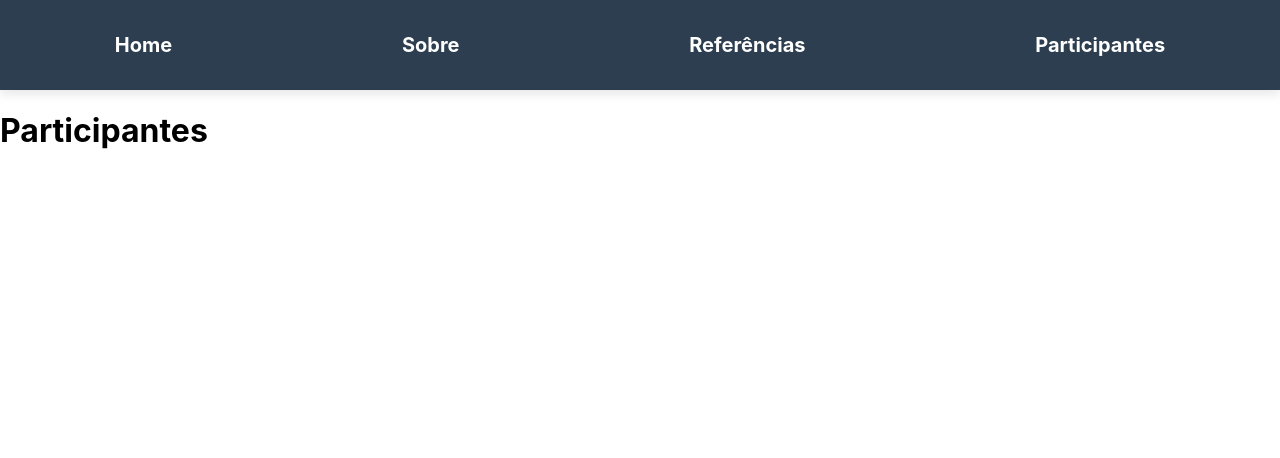
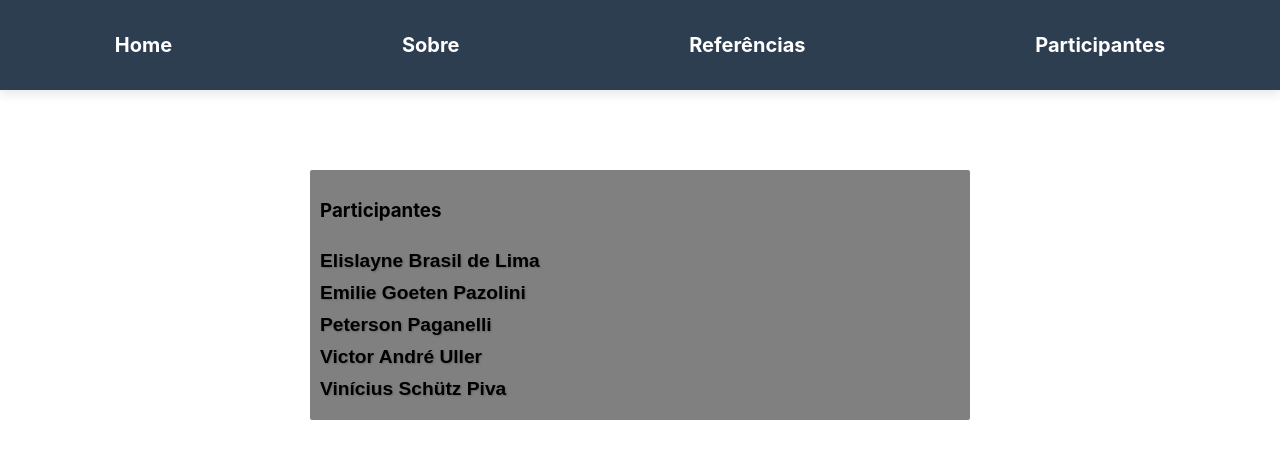
Before and after one commit to victoruller/trabalho_final_inform-tica_na_educa-o, a React (Create React App) app: page /participants in a window 1280 px wide. Shown: the top 458 px of the page. Built offline with nearby package versions, Linux system fonts and the light colour scheme.

Commit message:
Finaliza página de Participantes

```diff
--- a/src/App.css
+++ b/src/App.css
@@ -23,6 +23,16 @@
   border: 2px solid black;
 }
 
+.name {
+  font-family: 'Arial', sans-serif;
+  font-size: 1.2rem;
+  font-weight: bold;
+  color: Black;
+  text-shadow: 1px 1px 2px rgba(0, 0, 0, 0.2);
+  margin: 10px 0;
+  transition: color 0.3s ease;
+}
+
 @media (max-width: 1749px) {
   .App {
     overflow-y: visible;
--- a/src/pages/Participants.js
+++ b/src/pages/Participants.js
@@ -1,16 +1,34 @@
 import '../App.css';
 import '../styles/home.css'
+import '../styles/references.css'
 import Header from '../components/Header';
 
-function Participants() {
+function References() {
     return(
         <div className="home_div">
             <Header />
-            <div className='home_sub_div'>
-                <h1>Participantes</h1>
+            <div className='section_main_text'>
+                <h3>Participantes</h3>
+                <ul>
+                    <li>
+                        <p className='name'>Elislayne Brasil de Lima</p>
+                    </li>
+                    <li>
+                        <p className='name'>Emilie Goeten Pazolini</p>
+                    </li>
+                    <li>
+                        <p className='name'>Peterson Paganelli</p>
+                    </li>
+                    <li>
+                        <p className='name'>Victor André Uller</p>
+                    </li>
+                    <li>
+                        <p className='name'>Vinícius Schütz Piva</p>
+                    </li>
+                </ul>
             </div>
         </div>
     )
 };
 
-export default Participants;
+export default References;
```
